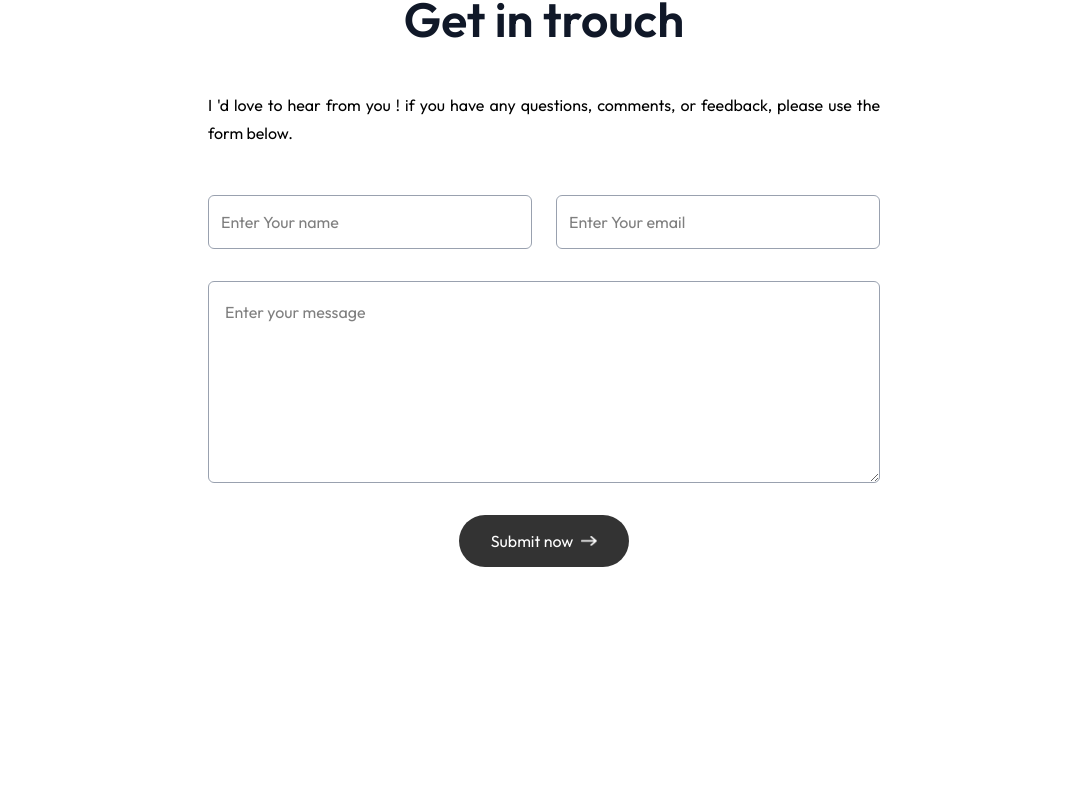
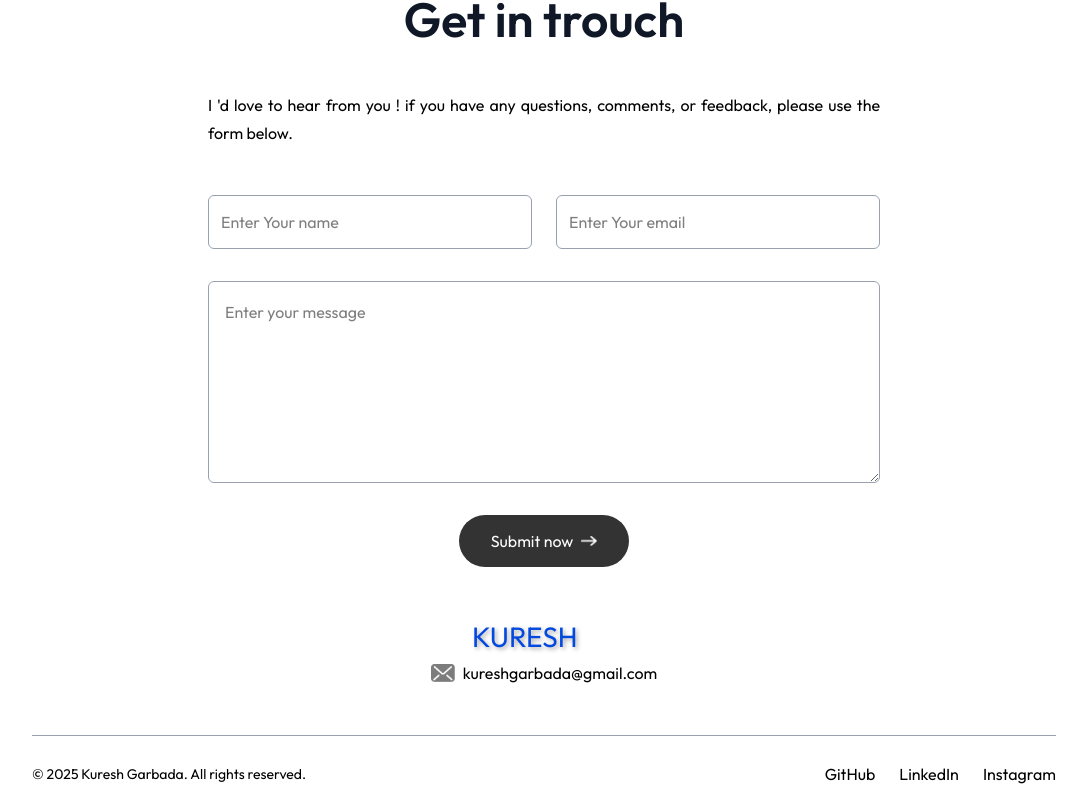
Before and after one commit to Kuresh-Garbada/FUTURE_FS_01, a Next.js app: page / in a window 1280 px wide. Shown: the part 3302-4114 px from the top of the page, without its empty margins (96-1183 px from the left). Before the commit the page ends 3925 px from the top, so only its background shows below. Built offline with nearby package versions, Linux system fonts and the light colour scheme; a web font is replaced by a local one.

Commit message:
footer section

```diff
--- a/app/page.js
+++ b/app/page.js
@@ -5,6 +5,7 @@ import About from "@/components/About";
 import Services from "@/components/Services";
 import Work from "@/components/Work";
 import Contact from "@/components/Contact";
+import Footer from "@/components/Footer";
 
 export default function Home() {
   return (
@@ -16,6 +17,7 @@ export default function Home() {
      <Services/>
      <Work/>
      <Contact/>
+     <Footer/>
 
 
 
--- /dev/null
+++ b/components/Footer.jsx
@@ -0,0 +1,50 @@
+import React from 'react'
+import Image from 'next/image'
+import { assets } from '@/assets/assets'
+
+const Footer = () => {
+  return (
+    <div>
+      <div>
+        <p
+          className="text-[#0449df] text-[28px] font-serif w-36 mx-auto mb-2"
+          style={{ textShadow: '2px 2px 4px #aaa' }}
+        >
+          KURESH
+        </p>
+
+        <div className="w-max flex items-center gap-2 mx-auto">
+          <Image src={assets.mail_icon} alt="" className="w-6" />
+          <span>kureshgarbada@gmail.com</span>
+        </div>
+      </div>
+
+      {/* ✅ Updated this section below */}
+      <div className="border-t border-gray-400 mx-[10%] mt-12 py-6">
+        <div className="flex flex-col sm:flex-row items-center justify-between gap-4 text-center">
+          <p className="text-sm">© 2025 Kuresh Garbada. All rights reserved.</p>
+
+          <ul className="flex items-center gap-6">
+            <li>
+              <a target="_blank" href="https://github.com/Kuresh-Garbada" className="hover:underline">
+                GitHub
+              </a>
+            </li>
+            <li>
+              <a target="_blank" href="https://www.linkedin.com/in/kuresh-garbada-ba75a3326/" className="hover:underline">
+                LinkedIn
+              </a>
+            </li>
+            <li>
+              <a target="_blank" href="https://www.instagram.com/kuresh_garbada7" className="hover:underline">
+                Instagram
+              </a>
+            </li>
+          </ul>
+        </div>
+      </div>
+    </div>
+  )
+}
+
+export default Footer
```
